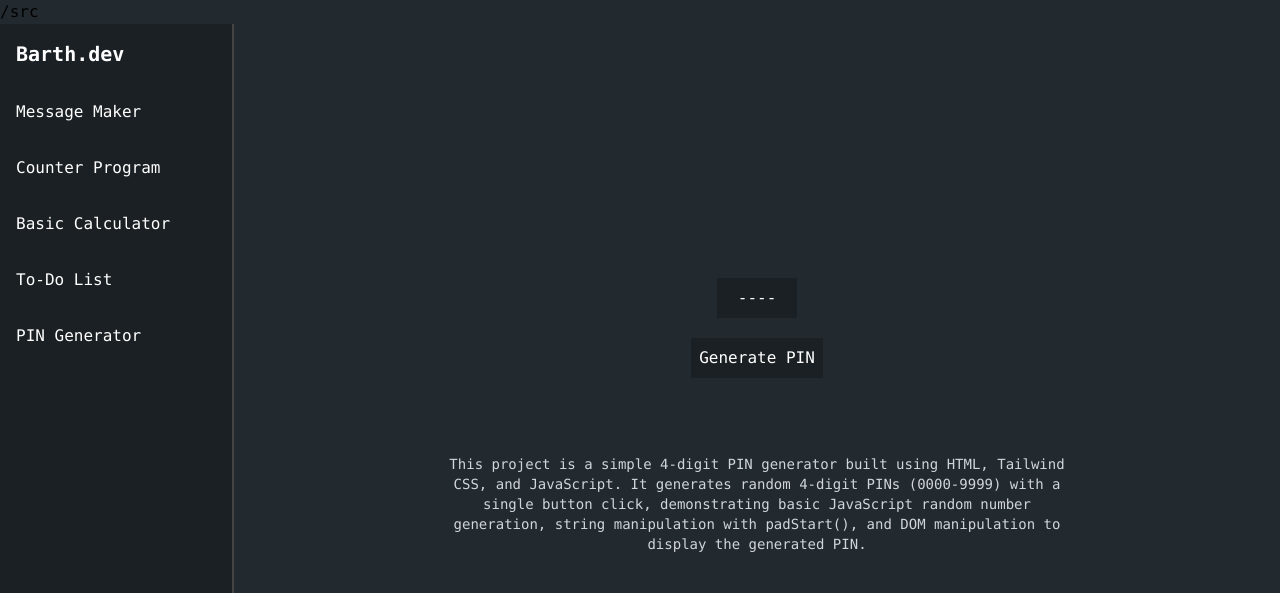
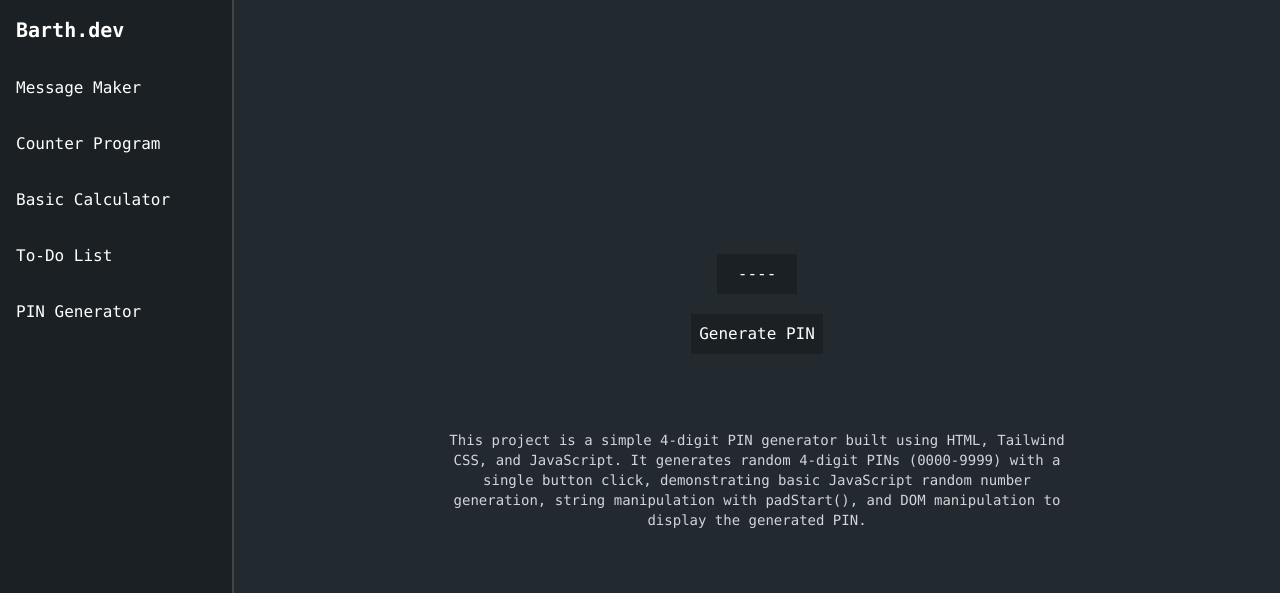
Before and after one commit to Viviore/JavascriptProjectsHub, a website: page project5.html in a window 1280 px wide. Shown: the top 593 px of the page. Drawn offline with Linux system fonts and the light colour scheme.

Commit message:
Update project5.html

```diff
--- a/project5.html
+++ b/project5.html
@@ -4,7 +4,6 @@
     <meta charset="UTF-8" />
     <meta name="viewport" content="width=device-width, initial-scale=1.0" />
     <link href="./src/assets/style/output.css" rel="stylesheet" />
-    /src
     <title>Javascript Project - PIN Generator</title>
   </head>
   <body class="font-mono bg-primary">
```
